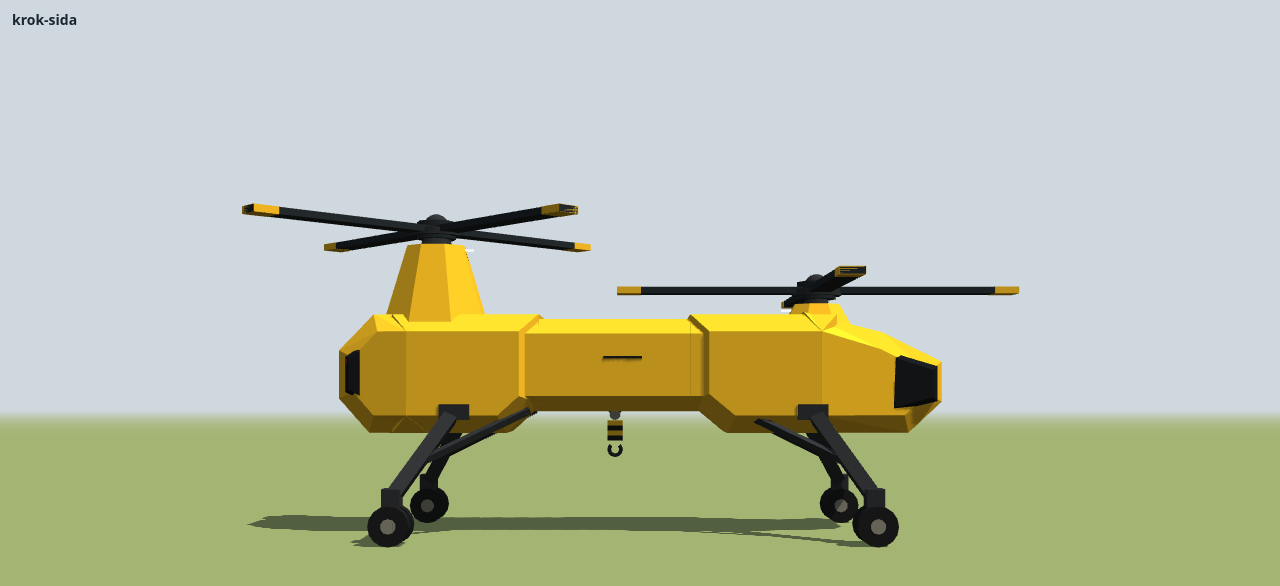
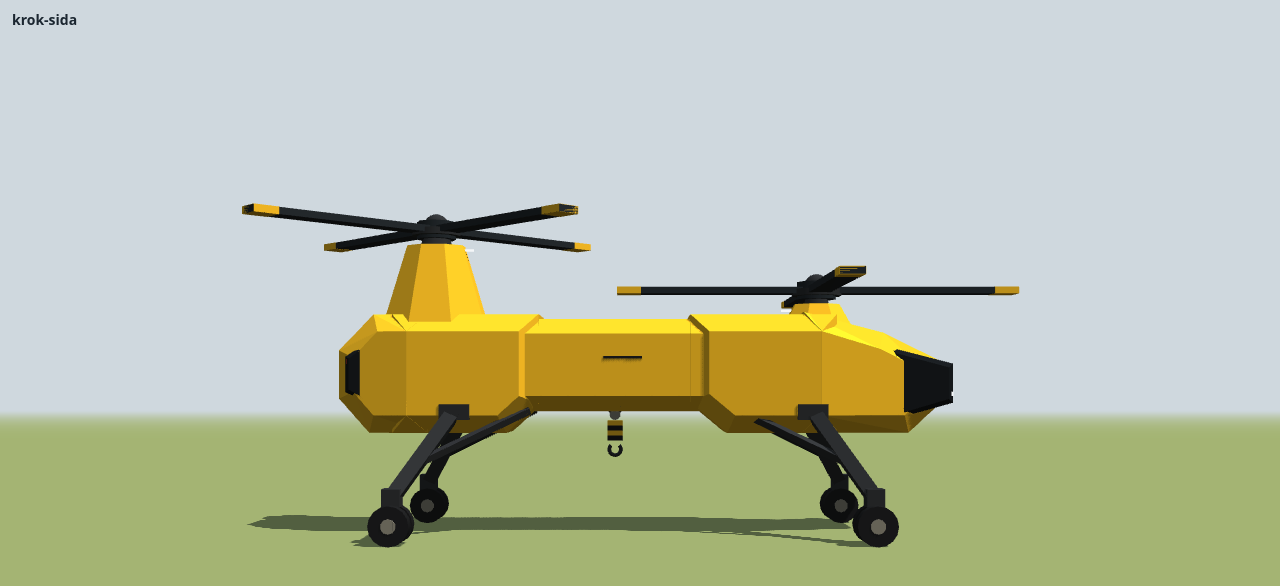
Before and after one commit to MagnusTjerneld/beachhead, a plain HTML site: page proto/modeller.html in a window 1280 px wide. Drawn offline with nearby package versions, Linux system fonts and the light colour scheme.

Commit message:
Prototyp: KROK:s sensorfönster går över nosens front och inte bara runt sidorna, med lamporna i hörnen (issue 68)
Co-Authored-By: Claude Opus 5.5 (1M context) <noreply@anthropic.com>
Claude-Session: https://claude.ai/code/session_01UesNbXoCtvHArSCaXFA1wE

```diff
--- a/proto/modeller.html
+++ b/proto/modeller.html
@@ -34,9 +34,10 @@ function krok02(col,load){col=col||0xe8b224;const g=new THREE.Group(),Y=mat(col)
   g.add(mesh(facet([[1.6,.5],[2.2,0],[4.2,0],[4.2,1.95],[1.6,1.95]],2.3,.42),Y));g.add(mesh(facet([[4.2,0],[6.2,0],[6.75,.5],[6.75,1.0],[5.6,1.55],[4.2,1.95]],2.3,.42,nose),Y));
   g.add(mesh(facet([[2.0,.45],[2.0,1.9],[-3.3,1.9],[-3.3,.45]],2.05,.36),Y));
   g.add(mesh(facet([[-2.8,.45],[-2.8,1.95],[-5.4,1.95],[-5.4,0],[-3.3,0]],2.3,.42),Y));g.add(mesh(facet([[-5.4,1.95],[-6.1,1.95],[-6.7,1.35],[-6.7,.55],[-6.2,0],[-5.4,0]],2.3,.42,tail),Y));
-  // the dark sensor window round the nose with a light at each corner, the dark tail with red lights
-  g.add(mesh(facet([[5.95,.18],[6.86,.42],[6.86,1.06],[6.0,1.33]],1.72,.12),SEN));
-  for(const z of[-.62,.62])g.add(mesh(box(.12,.1,.14),WH,6.78,.6,z));
+  // the dark sensor window across the front of the nose and round its sides, a light at each corner; the dark tail with red lights
+  // (the body's bevel grows the profile by .42, so the nose's front face sits at x 7.17 and the window reaches past it)
+  g.add(mesh(facet([[5.95,.0],[7.24,.38],[7.24,1.12],[6.0,1.45]],1.6,.12),SEN));
+  for(const z of[-.66,.66])g.add(mesh(box(.12,.1,.14),WH,7.3,.5,z));
   g.add(mesh(facet([[-6.45,.42],[-6.79,.6],[-6.79,1.32],[-6.45,1.58]],1.86,.1),SEN));
   for(const z of[-.8,.8])g.add(mesh(box(.1,.1,.12),RED,-6.8,1.25,z));
   // the short forward pylon and the tall aft pylon, so the aft rotor runs well above the forward one
```
